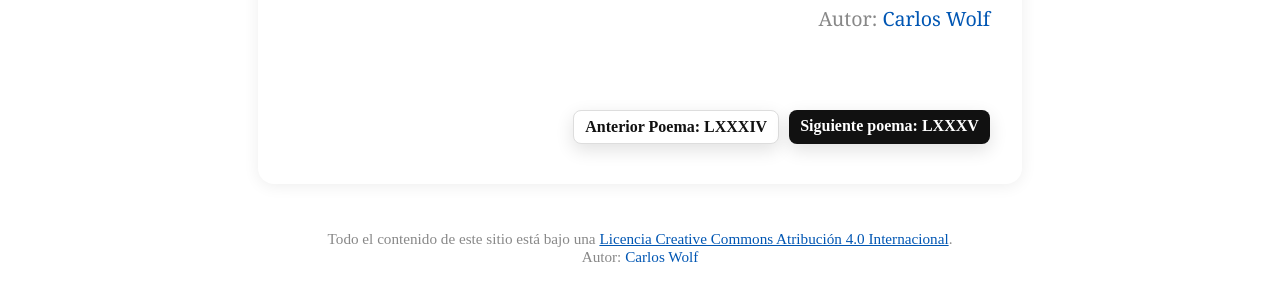
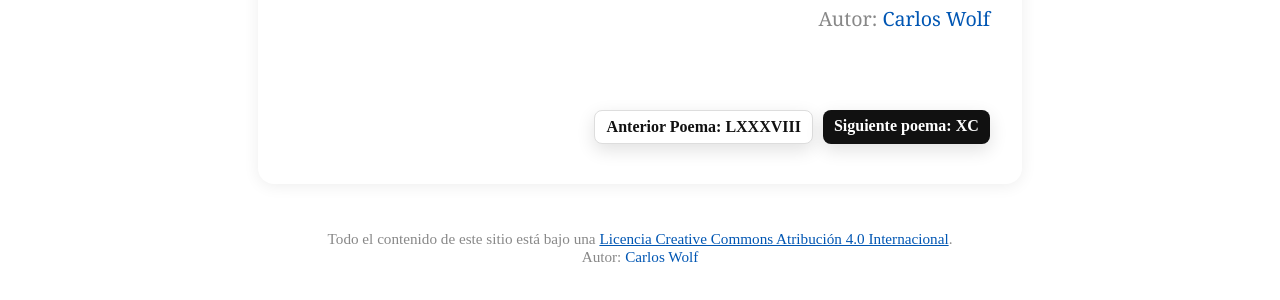
Before and after one commit to 21Hell/palabrasalviento, a Jekyll site: the page built from _poemas/LXXXIX.md, in a window 1280 px wide. Shown: the part 1030-1330 px from the top of the page. Built offline with Jekyll 4.4.1, drawn with Linux system fonts in a browser that asks for light colours; some of the changed lines change nothing that is shown.

Commit message:
Corrected Nav Button

```diff
--- a/_includes/next-button.html
+++ b/_includes/next-button.html
@@ -23,38 +23,9 @@
 {%- endfor -%}
 
 {%- comment -%} Next & prev for poemas (always show poema buttons if collection exists) {%- endcomment -%}
-{% if site.poemas and site.poemas.size > 0 %}
-  {% assign found = false %}
-  {% assign poemas_ordenados = site.poemas | sort: "date" %}
-  {% for item in poemas_ordenados %}
-    {% if found and next_poema == nil %}
-      {% assign next_poema = item %}
-    {% endif %}
-    {% if item.url == page.url %}
-      {% assign found = true %}
-    {% endif %}
-  {% endfor %}
-  {% if next_poema == nil %}
-    {% assign next_poema = site.poemas | first %}
-  {% endif %}
-
-  {%- comment -%} previous poema: track last seen and when current found, previous is last or last of collection {%- endcomment -%}
-  {% assign last_seen = nil %}
-  {% for item in site.poemas %}
-    {% if item.url == page.url %}
-      {% if last_seen %}
-        {% assign prev_poema = last_seen %}
-      {% else %}
-        {% assign prev_poema = site.poemas | last %}
-      {% endif %}
-      {% break %}
-    {% endif %}
-    {% assign last_seen = item %}
-  {% endfor %}
-  {% if prev_poema == nil %}
-    {% assign prev_poema = site.poemas | last %}
-  {% endif %}
-{% endif %}
+{%- comment -%}
+  Poemas navigation will be computed later (inside the poemas branch) using Roman numeral order.
+{%- endcomment -%}
 
 {%- comment -%} keep searching for a generic next_item if not defined, using posts as fallback {%- endcomment -%}
 {% if next_item == nil and site.posts and site.posts.size > 0 %}
@@ -152,38 +123,53 @@
 {%- comment -%} Render navigation only when viewing an individual poema or pelicula page. Place the nav inside the card (not fixed). {%- endcomment -%}
 
 {%- if page.collection == 'poemas' -%}
-  {%- comment -%} compute next and prev for poemas specifically (reuse earlier calculations if present) {%- endcomment -%}
-  {% if next_poema == nil %}
-    {% assign found = false %}
-    {% for item in site.poemas %}
-      {% if found and next_poema == nil %}
-        {% assign next_poema = item %}
-      {% endif %}
-      {% if item.url == page.url %}
-        {% assign found = true %}
+  {%- comment -%}
+    Compute next/prev poem using Roman numerals order based on the title.
+    We iterate over a predefined Roman list and, for each numeral, find the poem with that title.
+    This avoids relying on dates or file ordering.
+  {%- endcomment -%}
+  {% assign roman_order_str = "I,II,III,IV,V,VI,VII,VIII,IX,X,XI,XII,XIII,XIV,XV,XVI,XVII,XVIII,XIX,XX,XXI,XXII,XXIII,XXIV,XXV,XXVI,XXVII,XXVIII,XXIX,XXX,XXXI,XXXII,XXXIII,XXXIV,XXXV,XXXVI,XXXVII,XXXVIII,XXXIX,XL,XLI,XLII,XLIII,XLIV,XLV,XLVI,XLVII,XLVIII,XLIX,L,LI,LII,LIII,LIV,LV,LVI,LVII,LVIII,LIX,LX,LXI,LXII,LXIII,LXIV,LXV,LXVI,LXVII,LXVIII,LXIX,LXX,LXXI,LXXII,LXXIII,LXXIV,LXXV,LXXVI,LXXVII,LXXVIII,LXXIX,LXXX,LXXXI,LXXXII,LXXXIII,LXXXIV,LXXXV,LXXXVI,LXXXVII,LXXXVIII,LXXXIX,XC,XCI,XCII,XCIII,XCIV,XCV,XCVI,XCVII,XCVIII,XCIX,C" %}
+  {% assign roman_order = roman_order_str | split: ',' %}
+
+  {% assign first_poema = nil %}
+  {% assign last_poema_in_list = nil %}
+  {% assign prev_poema = nil %}
+  {% assign next_poema = nil %}
+  {% assign prev_found = nil %}
+  {% assign found_current = false %}
+
+  {% for rn in roman_order %}
+    {% assign candidate = nil %}
+    {% for p in site.poemas %}
+      {% if p.title == rn %}
+        {% assign candidate = p %}
       {% endif %}
     {% endfor %}
-    {% if next_poema == nil %}
-      {% assign next_poema = site.poemas | first %}
+    {% if candidate %}
+      {% if first_poema == nil %}
+        {% assign first_poema = candidate %}
+      {% endif %}
+      {% assign last_poema_in_list = candidate %}
+
+      {% if found_current and next_poema == nil %}
+        {% assign next_poema = candidate %}
+      {% endif %}
+
+      {% if candidate.url == page.url %}
+        {% assign found_current = true %}
+        {% assign prev_poema = prev_found %}
+      {% endif %}
+
+      {% assign prev_found = candidate %}
     {% endif %}
+  {% endfor %}
+
+  {%- comment -%} Wrap-around if at the ends {%- endcomment -%}
+  {% if found_current and next_poema == nil %}
+    {% assign next_poema = first_poema %}
   {% endif %}
-
-  {% if prev_poema == nil %}
-    {% assign last_seen = nil %}
-    {% for item in site.poemas %}
-      {% if item.url == page.url %}
-        {% if last_seen %}
-          {% assign prev_poema = last_seen %}
-        {% else %}
-          {% assign prev_poema = site.poemas | last %}
-        {% endif %}
-        {% break %}
-      {% endif %}
-      {% assign last_seen = item %}
-    {% endfor %}
-    {% if prev_poema == nil %}
-      {% assign prev_poema = site.poemas | last %}
-    {% endif %}
+  {% if found_current and prev_poema == nil %}
+    {% assign prev_poema = last_poema_in_list %}
   {% endif %}
 
   <style>
```
